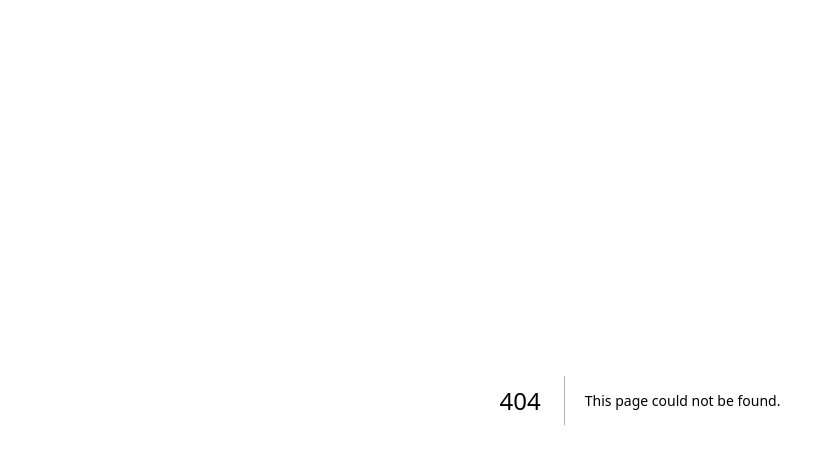
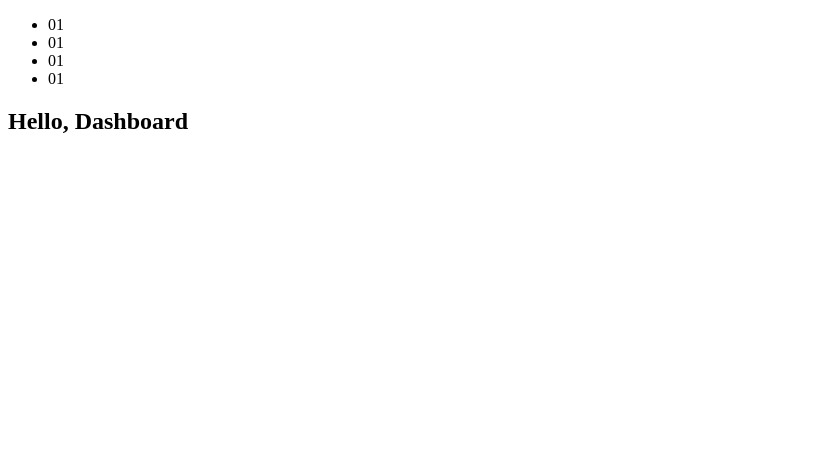
Before and after one commit to raulmn00/saas-front, a Next.js app: page /dashboard in a window 1280 px wide. Before the commit this address had no page. Shown: the top 464 px of the page, without its empty margins (0-835 px from the left). Built offline with nearby package versions, Linux system fonts and the light colour scheme.

Commit message:
feat: tests de rotas de paginas no nextjs v12

```diff
--- /dev/null
+++ b/src/app/dashboard/layout.tsx
@@ -0,0 +1,21 @@
+export default function DashboardLayout({
+  children, // will be a page or nested layout
+}: {
+  children: React.ReactNode;
+}) {
+  return (
+    <section>
+      {/* Include shared UI here e.g. a header or sidebar */}
+      <nav>
+        <ul>
+          <li>01</li>
+          <li>01</li>
+          <li>01</li>
+          <li>01</li>
+        </ul>
+      </nav>
+
+      {children}
+    </section>
+  );
+}
--- /dev/null
+++ b/src/app/dashboard/page.tsx
@@ -0,0 +1,11 @@
+import DashboardView from 'src/sections/dashboard/view/view';
+
+// ----------------------------------------------------------------------
+
+export const metadata = {
+  title: 'Dashboard: Informações Gerais',
+};
+
+export default function Page() {
+  return <DashboardView />;
+}
--- a/src/app/layout.tsx
+++ b/src/app/layout.tsx
@@ -1,16 +1,16 @@
 export const metadata = {
   title: 'Next.js',
   description: 'Generated by Next.js',
-}
+};
 
 export default function RootLayout({
   children,
 }: {
-  children: React.ReactNode
+  children: React.ReactNode;
 }) {
   return (
     <html lang="en">
       <body>{children}</body>
     </html>
-  )
+  );
 }
--- /dev/null
+++ b/src/sections/dashboard/view/view.tsx
@@ -0,0 +1,3 @@
+export default function DashboardView() {
+  return <h1>Hello, Dashboard</h1>;
+}
```
Also changed, not shown: 1 other file (tests, documents, lock files or other folders).
